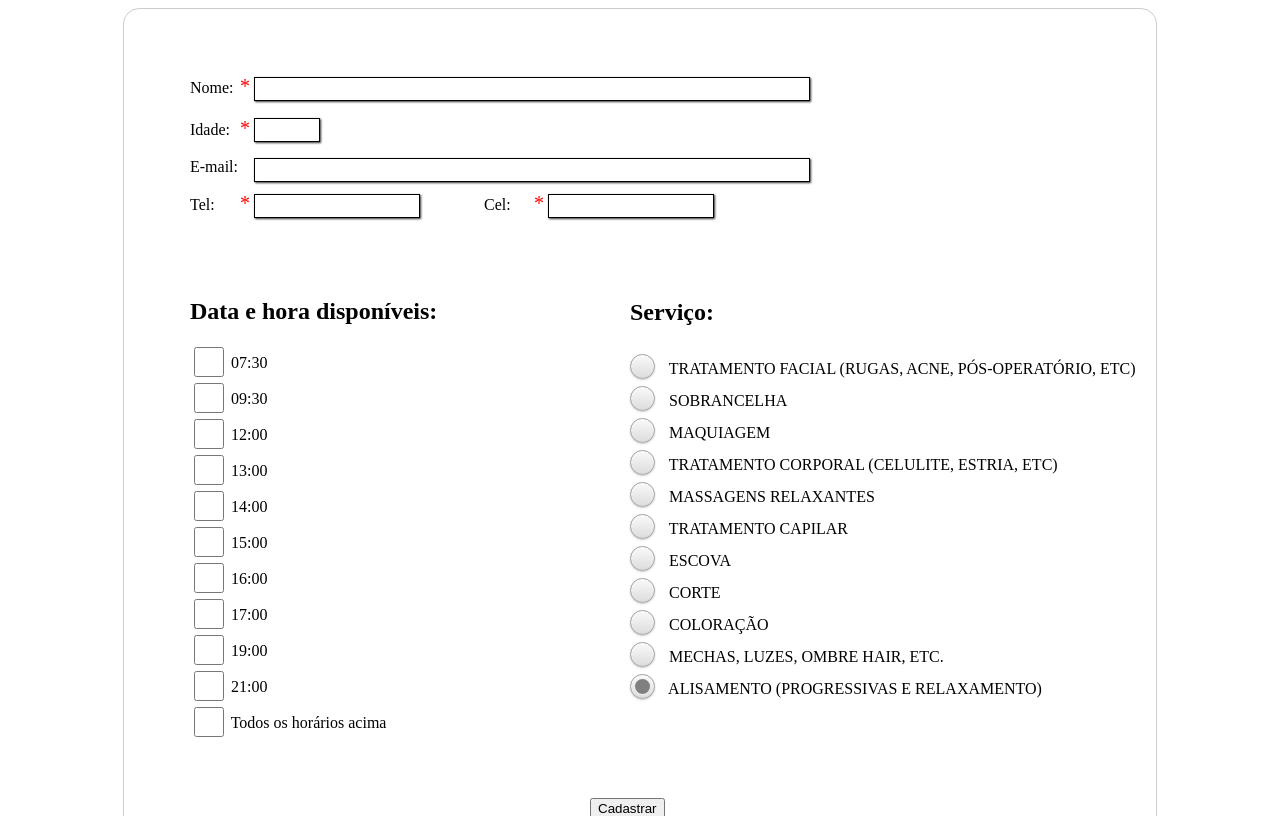
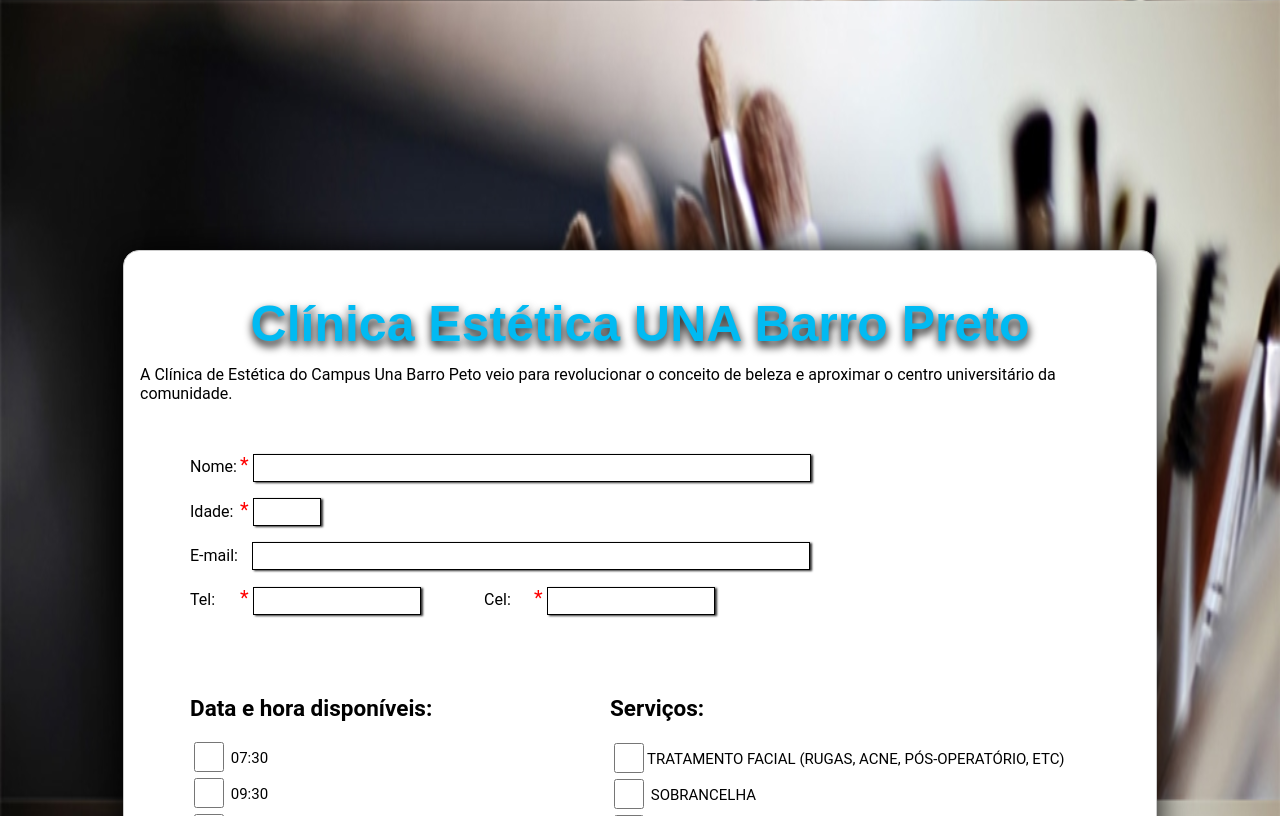
Before and after one commit to hd1fernando/ESTEC, a PHP site: page /test.html in a window 1280 px wide. Shown: the top 816 px of the page. Run offline with PHP 8.4, Linux system fonts and the light colour scheme; some libraries are stand-ins or nearby versions.

Commit message:
fim do formulário

```diff
--- a/test.css
+++ b/test.css
@@ -1,4 +1,15 @@
-form {
+main.MainFormulario{
+	margin-top: 250px;
+		font-family: Roboto,RobotoDraft,Helvetica,Arial,sans-serif;
+
+
+
+}
+
+
+form.Formulario {
+
+	margin-top: -1000px;
    /* Apenas para centralizar o form na página */
     margin: 0 auto;
     width: 1000px;
@@ -6,53 +17,82 @@ form {
     padding: 1em;
     border: 1px solid #CCC;
     border-radius: 1em;
+    background-color: white;
+    box-shadow: black 0.01em 0.1em 2.2em;
 }
 
-input[type=text]{
+.FundoFormulario{
 
-    box-shadow: 1px 1px 2px #333333;
-    -moz-box-shadow: 1px 1px 2px #333333;
-    -webkit-box-shadow: 1px 1px 2px #333333;
-    border:1px solid #000000;
-    width:550px;
-    height: 20px;
-    font-family: Roboto, RobotoDraft, Helvetica, Arial, sans-serif;
+	background: url(fundo.jpg);
+	background-size: 100%;
+	background-repeat: no-repeat;
+	background-attachment: fixed;
+
+}
+.SubTitituloFormulario{
+
+	font-family: Monotype Corsiva, sans-serif;
+    font-size: 3.125em;
+    color: #01baf2;
+    font-weight: 100;
+    text-align: center;
+    margin: 32px 0 0 0;
+    line-height: 50px;
+    font-weight: bold;
+    text-shadow: black 0.01em 0.1em 0.2em;
+}
+
+input {
+
+	padding: 3px;
 
 }
 
-input[type=email]{
+.DadosPessoais {
+
+	display: inline-block;
+	margin-top: 50px;
+	margin-left: 50px;
+}
+
+input:not([type='checkbox']) {
+
+/* todos inputs recebem, exceto checkbox
+********************************************
+
+ignora> [type=text], input[type=number], input[type=email], input[type=tel], input[type=password]  */
+
 	box-shadow: 1px 1px 2px #333333;
     -moz-box-shadow: 1px 1px 2px #333333;
-    -webkit-box-shadow: 1px 1px 2px #333333;
+    -webkit-box-shadow: 2px 1px 2px #333333;
     border:1px solid #000000;
-    width:550px;
     height: 20px;
-    font-family: Roboto, RobotoDraft, Helvetica, Arial, sans-serif;
-    float: right;
-    text-align: 1px;
 
 }
 
-input[type=number]{
+.DadosPessoais input[type=text]{
 
-	box-shadow: 1px 1px 2px #333333;
-    -moz-box-shadow: 1px 1px 2px #333333;
-    -webkit-box-shadow: 1px 1px 2px #333333;
-    border:1px solid #000000;
-    width:60px;
-    height: 20px;
-    font-family: Roboto, RobotoDraft, Helvetica, Arial, sans-serif;
+    width:550px;
+
 }
 
-input[type=tel]{
+.DadosPessoais input[type=email]{
 
-	box-shadow: 1px 1px 2px #333333;
-    -moz-box-shadow: 1px 1px 2px #333333;
-    -webkit-box-shadow: 1px 1px 2px #333333;
-    border:1px solid #000000;
+    width:550px;
+    text-align: 1px;
+    margin-left: 8px;
+
+}
+
+.DadosPessoais input[type=number]{
+
+    width:60px;
+
+}
+
+.DadosPessoais input[type=tel]{
+
     width:160px;
-    height: 20px;
-    font-family: Roboto, RobotoDraft, Helvetica, Arial, sans-serif;
 
 }
 
@@ -77,25 +117,18 @@ input:focus {
 .Horario {
 	margin-left: 50px;
 	margin-top: 80px;
-
+    font-size: 15px;
 
 }
 
-.DadosPessoais {
 
-	 display: inline-block;
-	margin-top: 50px;
-	margin-left: 50px;
-
-}
-
-.Servico {
-	margin-left: 490px;
-	margin-top: -461px;
+.Servicos {
+	margin-left: 470px;
+	margin-top: -459px;
+    font-size: 15px;
 
 }
 h2 {
-
 }
 
 span {
@@ -103,70 +136,97 @@ span {
 	font-size: 20px;
 }
 
-input[type='radio'] {
--webkit-box-shadow: inset 0 1px 2px white, 0 1px 2px rgba(0, 0, 0, .2);
--webkit-appearance: none;
--webkit-margin-start: 0;
--webkit-margin-end: 10px;
--webkit-transition: border 500ms;
-background: -webkit-linear-gradient(#fafafa, #dcdcdc);
-border-radius: 100%;
-border: 1px solid #a0a0a0;
-display: inline-block;
-height: 25px;
-margin-bottom: 0;
-position: relative;
-top: 5px;
-vertical-align: baseline;
-width: 25px;
-}
 
-input[type='radio']:disabled {
-opacity: .75;
-}
-input[type='radio']:not(:disabled):not(:active):hover {
-background: -webkit-linear-gradient(#fff, #e6e6e6);
-text-shadow: 0 1px 0 rgba(255, 255, 255, 1);
-}
-input[type='radio']:not(:disabled):active {
--webkit-box-shadow: inset 0 1px 3px rgba(0, 0, 0, .2);
-background: -webkit-linear-gradient(#f0f0f0, #bebebe);
-border: 1px solid #808080;
-text-shadow: 0 1px 0 rgba(255, 255, 255, .25);
-}
-input[type='radio']:checked::before {
--webkit-box-shadow: 0 1px 0 rgba(255, 255, 255, .5);
--webkit-margin-start: 4px;
-background: #808080;
-border-radius: 10px;
-content: '';
-display: inline-block;
-font-size: 13px;
-font-weight: 400;
-height: 15px;
-left: 0;
-margin-top: 4px;
-opacity: 1;
-position: absolute;
-top: 0;
-vertical-align: top;
-width: 15px;
-}
-html[dir='rtl'] input[type='radio']:checked::before {
-right: 0;
-}
-input[type='radio']:active:checked::before {
-background: #606060;
-}
-
-input.largerCheckbox {
-vertical-align: -9px;
-
+input.HorarioCheck, input.ServicosCheck {
+	vertical-align: -9px;
 	width: 30px;
 	height: 30px;
 }
 
-.button {
+.ButtonCadastrar {
     margin-top:10%;
 	margin-left:45%;
 }
+
+
+/* *************************** Login *********************** */
+
+
+main.MainLogin{
+	margin-top: 150px;
+		font-family: Roboto,RobotoDraft,Helvetica,Arial,sans-serif;
+
+}
+
+form.Login {
+
+	margin: 0 auto;
+
+   /* Apenas para centralizar o form na página */
+    width: 200px;
+    /* Para ver as bordas do formulário */
+    padding: 6em;
+    border: 1px solid #CCC;
+    border-radius: 1em;
+    background-color: white;
+    box-shadow: black 0.01em 0.1em 2.2em;
+
+
+}
+
+.LoginProfessor input {
+
+	width:200px;
+
+
+
+}
+
+form.Login input {
+
+}
+
+
+
+.ButtonEntrar {
+    /* Para posicionar os botões para a mesma posição dos campos de texto */
+    padding-left: 50%; /* mesmo tamanho que os elementos do tipo label */
+    margin-left:-1.5em;
+    position: absolute;
+	top: 380px;
+	right: 575px;
+}
+a{
+
+	color: #666;
+	font-size: 70%;
+	position: absolute;
+	top: 389px;
+	left: 584px;
+	z-index:1
+
+}
+
+a:link, a:visited {
+	text-decoration: none
+	}
+a:hover {
+	text-decoration: underline;
+	color: #f00
+	}
+a:active {
+	text-decoration: none
+	}
+
+/*
+
+a{
+
+	color: #666;
+	font-size: 70%;
+	position: absolute;
+	top: 389px;
+	right: 665px;
+
+
+}
--- a/test.html
+++ b/test.html
@@ -1,31 +1,41 @@
 <!DOCTYPE html>
-<html lang="pt-br">
+<html lang="en">
   <head>
     <meta charset="utf-8">
     <meta http-equiv="X-UA-Compatible" content="IE=edge">
     <meta name="viewport" content="width=device-width, initial-scale=1">
-    <title>ESTEC - Formulário</title>
+    <title>Estec</title>
 
     <link href="test.css" rel="stylesheet">
 
   </head>
-  <body>
 
-    <main>
 
-    <form action="/pagina-processa-dados-do-form" method="post">
+
+  <body class="FundoFormulario">
+
+
+    <main class="MainFormulario">
+
+
+
+    <form class="Formulario" action="/pagina-processa-dados-do-form" method="post">
+            <div class="SubTitituloFormulario" dir="auto" role="heading" >Clínica Estética UNA Barro Preto</div>
+
+
+            <div class="ApresentacaoFormulario" dir="auto">A Clínica de Estética do Campus Una Barro Peto veio para revolucionar o conceito de beleza e aproximar o centro universitário da comunidade.</div>
 
     <div class="DadosPessoais">
 
-        <div class="Nome">
-            <label for="name">Nome:</label><span class="">*</span>
+          <div>
+              <label for="name">Nome:</label><span class="<span class="Asterisk" aria-hidden="true">*</span>
               <input type="text" id="name"/>
 
 
           </div>
 
           <div>
-        <label for="idade">Idade:</label><span class="">*</span>
+              <label for="idade">Idade:</label><span class="<span class="Asterisk" aria-hidden="true">*</span>
               <input type="number" id="idade" />
 
           </div>
@@ -33,14 +43,14 @@
 
           <div>
               <label for="mail">E-mail:</label>
-        <input type="email" id="mail" />
+              <input type="email" id="mail"/>
           </div>
 
           <div>
-        <label for="tel">Tel:</label><span class="">*</span>
+              <label for="tel">Tel:</label><span class="<span class="Asterisk" aria-hidden="true">*</span>
               <input type="tel" id="tel" />     &nbsp&nbsp&nbsp&nbsp&nbsp&nbsp&nbsp&nbsp&nbsp&nbsp&nbsp&nbsp&nbsp&nbsp
 
-        <label for="cel">Cel:</label><span class="">*</span>
+              <label for="cel">Cel:</label><span class="<span class="Asterisk" aria-hidden="true">*</span>
               <input type="tel" id="cel" />
 
           </div>
@@ -53,52 +63,73 @@
 
          <h2>Data e hora disponíveis:</h2>
 
-       <input type="checkbox" class="largerCheckbox" name ="horario" value="">  07:30<br>
-       <input type="checkbox" class="largerCheckbox" name="horario" value="">   09:30<br>
-       <input type="checkbox" class="largerCheckbox" name="horario" value="">   12:00<br>
-       <input type="checkbox" class="largerCheckbox" name="horario" value="">   13:00<br>
-       <input type="checkbox" class="largerCheckbox" name="horario" value="">   14:00<br>
-       <input type="checkbox" class="largerCheckbox" name="horario" value="">   15:00<br>
-       <input type="checkbox" class="largerCheckbox" name="horario" value="">   16:00<br>
-       <input type="checkbox" class="largerCheckbox" name="horario" value="">   17:00<br>
-       <input type="checkbox" class="largerCheckbox" name="horario" value="">   19:00<br>
-       <input type="checkbox" class="largerCheckbox" name="horario" value="">   21:00<br>
-       <input type="checkbox" class="largerCheckbox" name="horario" value="">   Todos os horários acima<br>
+         <div class="HorarioCheck">
+
+               <input type="checkbox" class="HorarioCheck" name ="horario1" value="">  07:30<br>
+               <input type="checkbox" class="HorarioCheck" name="horario2" value="">   09:30<br>
+               <input type="checkbox" class="HorarioCheck" name="horario3" value="">   12:00<br>
+               <input type="checkbox" class="HorarioCheck" name="horario4" value="">   13:00<br>
+               <input type="checkbox" class="HorarioCheck" name="horario5" value="">   14:00<br>
+               <input type="checkbox" class="HorarioCheck" name="horario6" value="">   15:00<br>
+               <input type="checkbox" class="HorarioCheck" name="horario7" value="">   16:00<br>
+               <input type="checkbox" class="HorarioCheck" name="horario8" value="">   17:00<br>
+               <input type="checkbox" class="HorarioCheck" name="horario9" value="">   19:00<br>
+               <input type="checkbox" class="HorarioCheck" name="horario10" value="">  21:00<br>
+               <input type="checkbox" class="HorarioCheck" name="horario11" value="">  TODOS OS HORÁRIOS ACIMA<br>
+
+        </div>
 
     </div>
 
 
 
 
-    <div class="Servico">
+    <div class="Servicos">
 
-        <h2>Serviço:</h2>
 
-        <input type="radio" name="service" value=""   checked> TRATAMENTO FACIAL (RUGAS, ACNE, PÓS-OPERATÓRIO, ETC)<br>
-        <input type="radio" name="service" value=""   checked> SOBRANCELHA<br>
-        <input type="radio" name="service" value=""   checked> MAQUIAGEM<br>
-        <input type="radio" name="service" value=""   checked> TRATAMENTO CORPORAL (CELULITE, ESTRIA, ETC)<br>
-        <input type="radio" name="service" value=""   checked> MASSAGENS RELAXANTES<br>
-        <input type="radio" name="service" value=""   checked> TRATAMENTO CAPILAR<br>
-        <input type="radio" name="service" value=""   checked> ESCOVA<br>
-        <input type="radio" name="service" value=""   checked> CORTE<br>
-        <input type="radio" name="service" value=""   checked> COLORAÇÃO<br>
-        <input type="radio" name="service" value=""   checked> MECHAS, LUZES, OMBRE HAIR, ETC.<br>
-        <input type="radio" name="service" value=""   checked> ALISAMENTO (PROGRESSIVAS E RELAXAMENTO)<br>
+                <h2>Serviços:</h2>
 
+                <div class="ServicosCheck">
+
+                <input type="checkbox" class="ServicosCheck" name="service1" value="" >TRATAMENTO FACIAL (RUGAS, ACNE, PÓS-OPERATÓRIO, ETC)<br>
+                <input type="checkbox" class="ServicosCheck" name="service2" value=""   > SOBRANCELHA<br>
+                <input type="checkbox" class="ServicosCheck" name="service3" value=""   > MAQUIAGEM<br>
+                <input type="checkbox" class="ServicosCheck" name="service4" value=""   > TRATAMENTO CORPORAL (CELULITE, ESTRIA, ETC)<br>
+                <input type="checkbox" class="ServicosCheck" name="service5" value=""   > MASSAGENS RELAXANTES<br>
+                <input type="checkbox" class="ServicosCheck" name="service6" value=""   > TRATAMENTO CAPILAR<br>
+                <input type="checkbox" class="ServicosCheck" name="service7" value=""   > ESCOVA<br>
+                <input type="checkbox" class="ServicosCheck" name="service8" value=""   > CORTE<br>
+                <input type="checkbox" class="ServicosCheck" name="service9" value=""   > COLORAÇÃO<br>
+                <input type="checkbox" class="ServicosCheck" name="service10" value=""  > MECHAS, LUZES, OMBRE HAIR, ETC.<br>
+                <input type="checkbox" class="ServicosCheck" name="service11" value=""  > ALISAMENTO (PROGRESSIVAS E RELAXAMENTO)<br>
+
+                </div>
 
     </div>
 
 
 
-    <div class="button">
-        <button type="submit">Cadastrar</button>
+    <div class="ButtonCadastrar">
+        <button type="submit" id="idbotaoCadastrar"  name="botaoCadastrar">Cadastrar</button>
     </div>
+
+
+
+
+
+
 
     <iframe src="https://calendar.google.com/calendar/embed?showTitle=0&amp;showNav=0&amp;showPrint=0&amp;showTabs=0&amp;showCalendars=0&amp;showTz=0&amp;height=300&amp;wkst=1&amp;bgcolor=%23FFFFFF&amp;src=mpcovjg61agdeprn5lf3424jog%40group.calendar.google.com&amp;color=%235229A3&amp;ctz=America%2FFortaleza" style="border-width:0" width="400" height="300" frameborder="0" scrolling="no"></iframe>
 
 
       <input type="date" name="Data" value="">
+
+      <iframe src="https://exemplo-7dfa7.firebaseapp.com/" width="260" height="250" frameborder="0"></iframe>
+
+
+<div id="calendar"></div>
+<script src="//cdnjs.cloudflare.com/ajax/libs/moment.js/2.5.1/moment.min.js"></script>
+
 
 
 
```
Also changed, not shown: fundo.jpg (added). Lines whose indentation alone changed are shown as unchanged.
